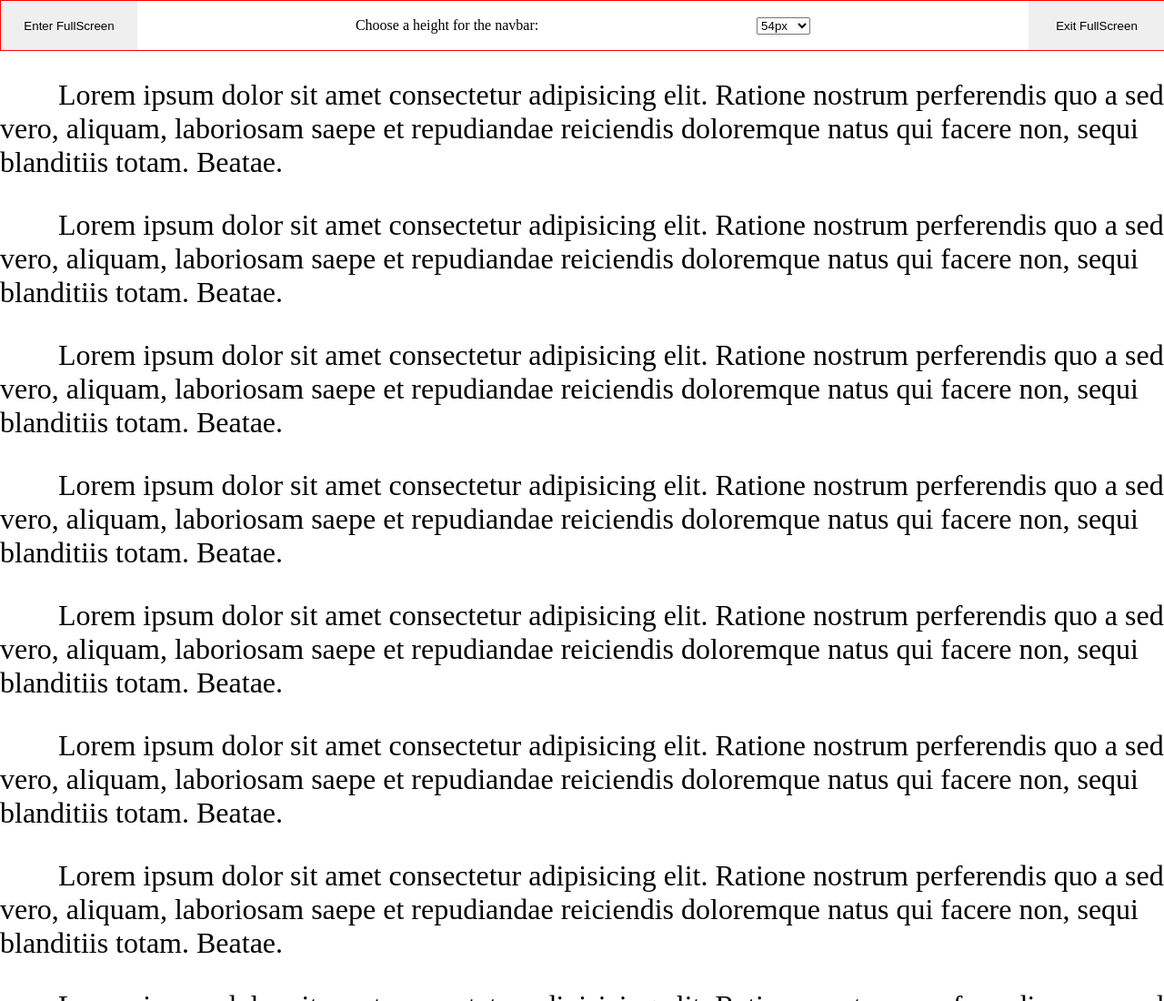
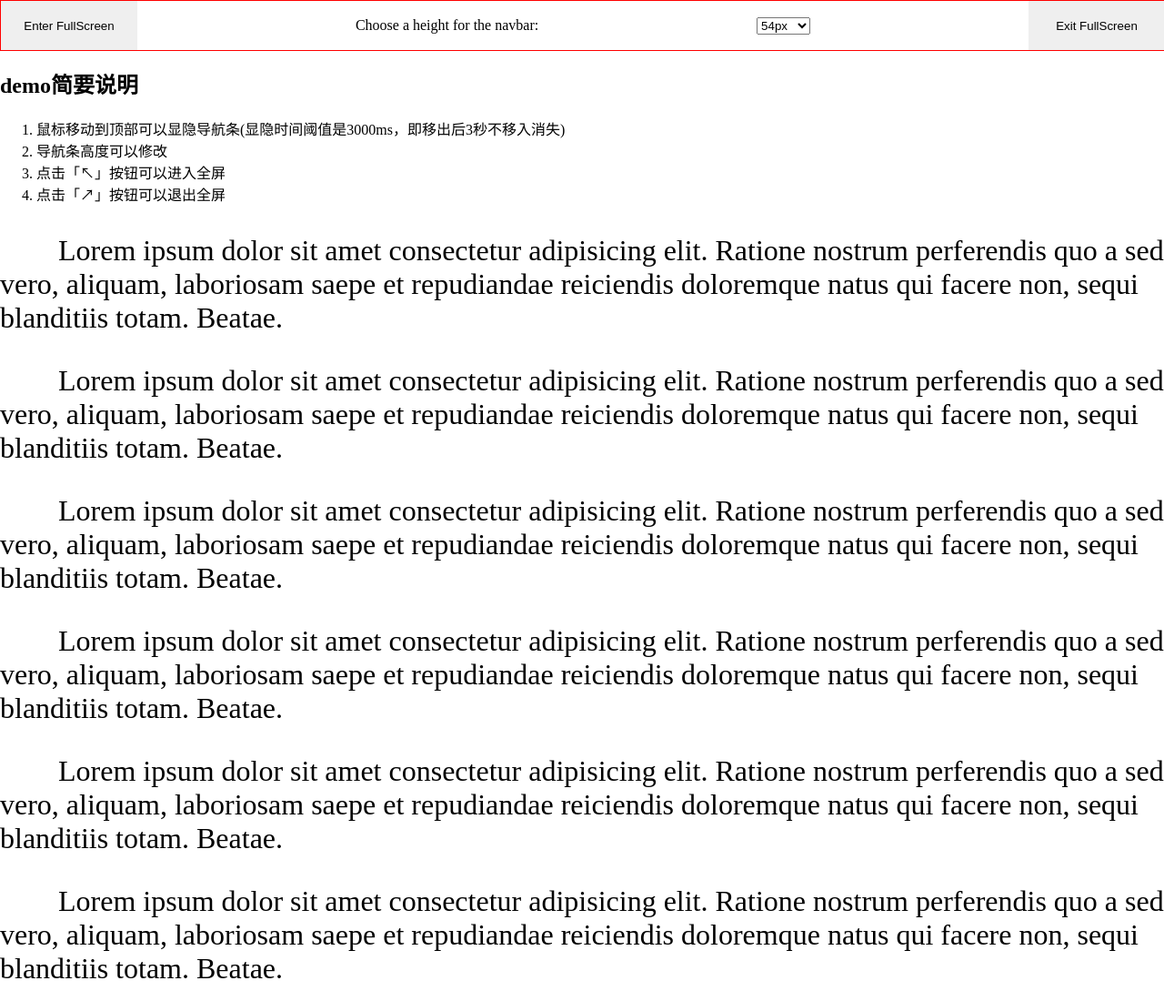
Before and after one commit to qinbinhua601/navbar_toggle, a plain HTML site: page index.html in a window 1280 px wide. Shown: the top 1100 px of the page at 91% size. Drawn offline with nearby package versions, Linux system fonts and the light colour scheme.

Commit message:
Update index.html
添加demo说明文字

```diff
--- a/index.html
+++ b/index.html
@@ -65,6 +65,13 @@
       </select>
       <button class="right">Exit FullScreen</button>
     </div>
+    <h2>demo简要说明</h2>
+    <ol>
+      <li>鼠标移动到顶部可以显隐导航条(显隐时间阈值是3000ms，即移出后3秒不移入消失)</li>
+      <li>导航条高度可以修改</li>
+      <li>点击「↖」按钮可以进入全屏</li>
+      <li>点击「↗」按钮可以退出全屏</li>
+    </ol>
     <p>
       Lorem ipsum dolor sit amet consectetur adipisicing elit. Ratione nostrum
       perferendis quo a sed vero, aliquam, laboriosam saepe et repudiandae
```
